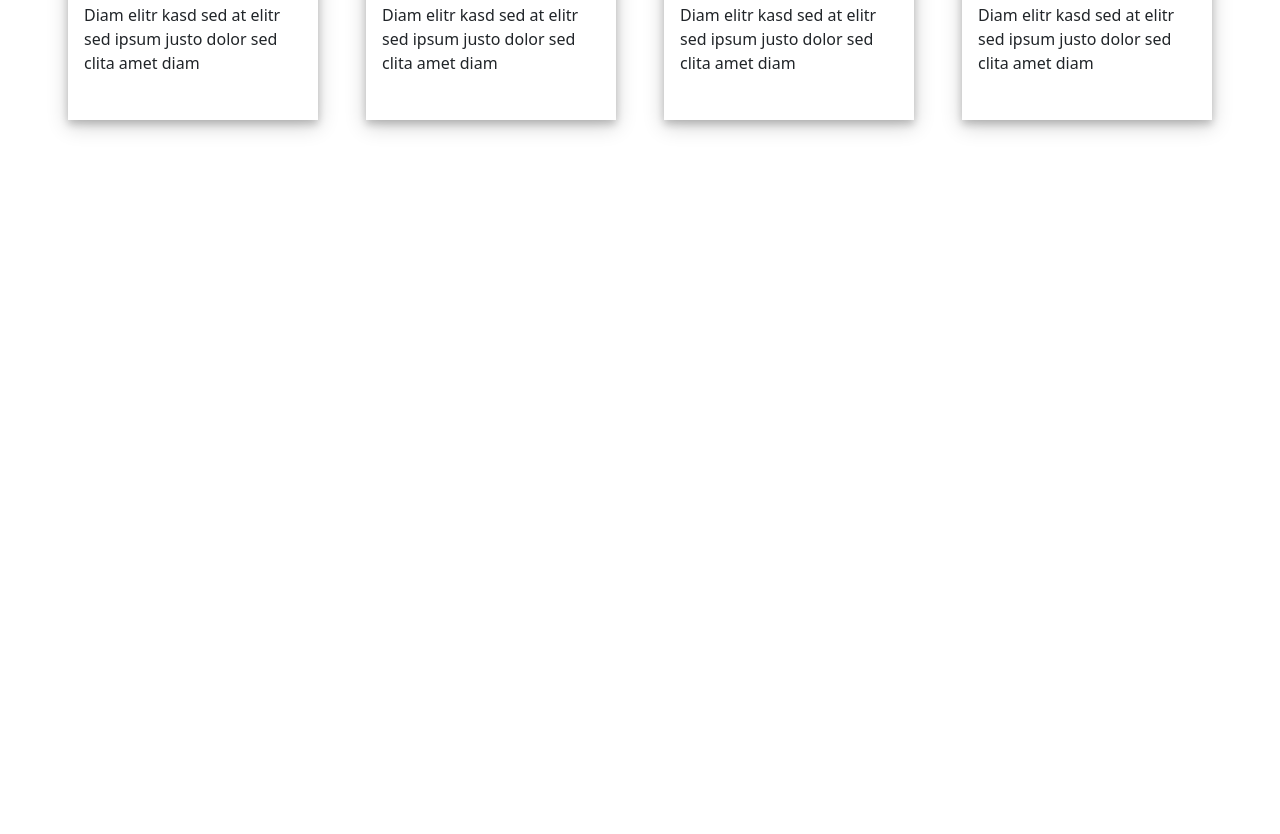
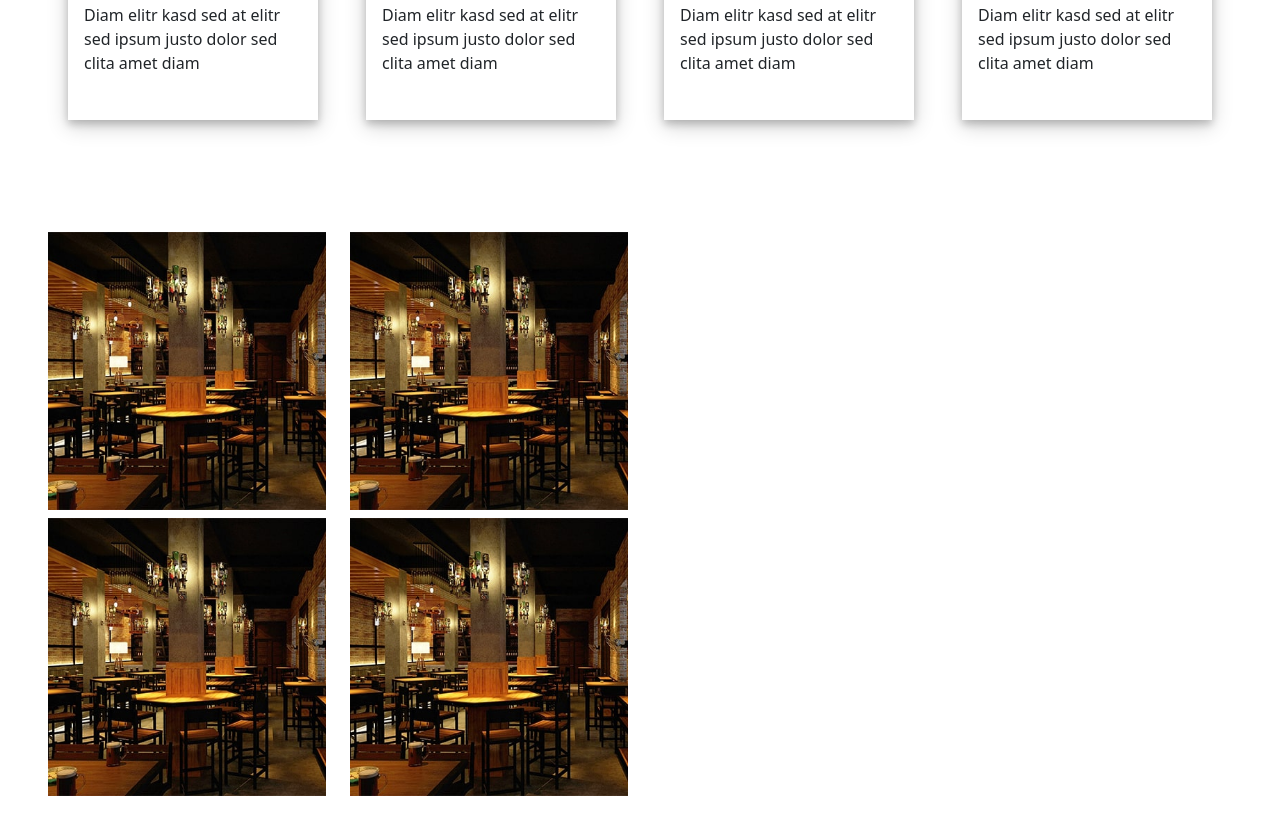
Before and after one commit to ArsalanShah3/Restron, a plain HTML site: page index.html in a window 1280 px wide. Shown: the part 963-1797 px from the top of the page. Drawn offline with Linux system fonts and the light colour scheme.

Commit message:
update style.css and index.html

```diff
--- a/index.html
+++ b/index.html
@@ -85,13 +85,30 @@
     <!-- about us start  -->
     <div class="aboutus container-fluid  px-md-5 px-3 pt-3 pb-lg-5">
       <div class="row">
+        <div class="col-md-6 col-12">
+          <div class="row d-flex justify-content-center mb-2">
+            <div class="col-6">
+              <img src="images/about-1.jpg" alt="" class="img-fluid">
+            </div>
+            <div class="col-6">
+              <img src="images/about-1.jpg" alt="" class="img-fluid">
+            </div>
+          </div>
+          <div class="row d-flex justify-content-center">
+            <div class="col-6">
+              <img src="images/about-1.jpg" alt="" class="img-fluid">
+            </div>
+            <div class="col-6">
+              <img src="images/about-1.jpg" alt="" class="img-fluid">
+            </div>
+          </div>
+        </div>
 
 
+        <div class="col-md-6 col-12">
 
         </div>
-        <div class="col-lg-6 col-12">
 
-        </div>
       </div>
 
 
```
